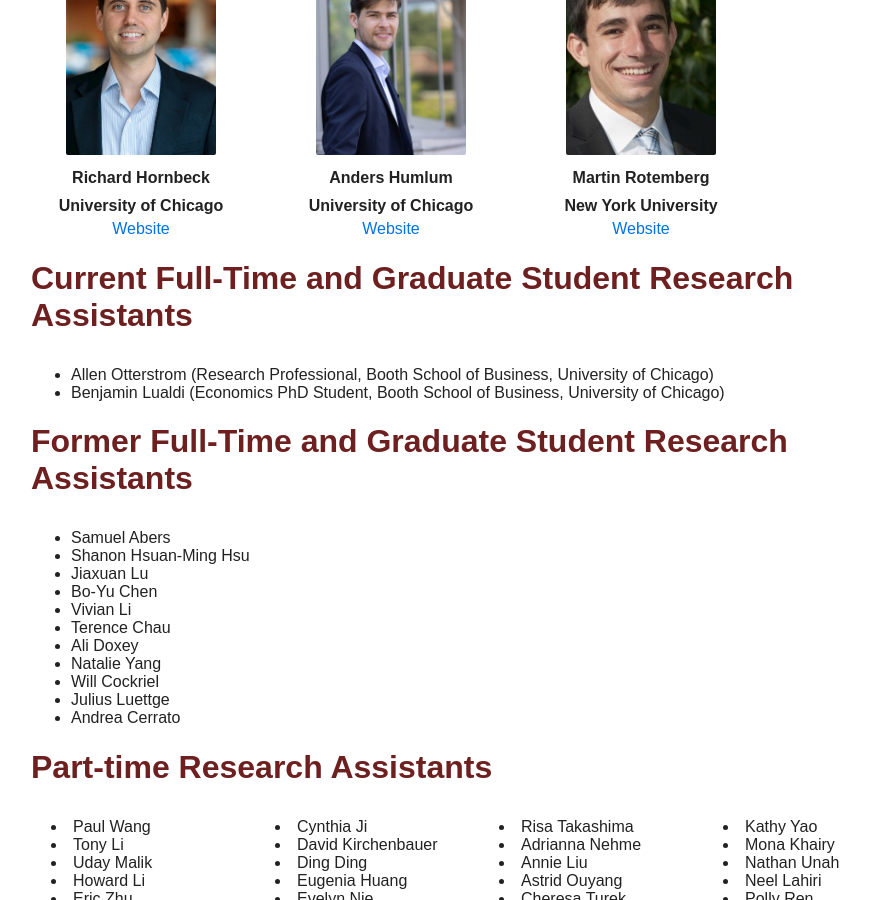
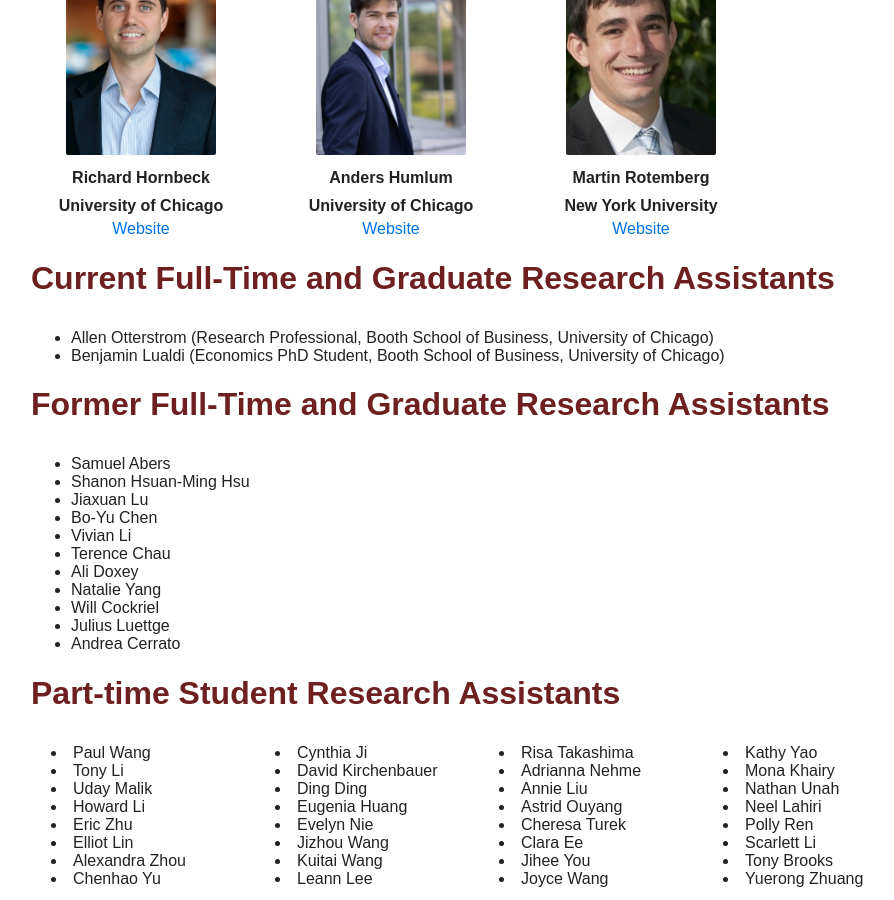
Before and after one commit to allen-otterstrom/CMF_data, a Jekyll site: the page built from who-we-are.md, in a window 1280 px wide and 900 px high, scrolled down 272 px. Shown: the whole window, without its empty margins (159-1053 px from the left). Built offline with Jekyll 4.4.1, drawn with Linux system fonts in a browser that asks for light colours.

Commit message:
Update who-we-are.md

```diff
--- a/who-we-are.md
+++ b/who-we-are.md
@@ -101,11 +101,11 @@
   </div>
 </div>
 
-# Current Full-Time and Graduate Student Research Assistants
+# Current Full-Time and Graduate Research Assistants
 - Allen Otterstrom (Research Professional, Booth School of Business, University of Chicago)
 - Benjamin Lualdi (Economics PhD Student, Booth School of Business, University of Chicago)
 
-# Former Full-Time and Graduate Student Research Assistants
+# Former Full-Time and Graduate Research Assistants
 - Samuel Abers
 - Shanon Hsuan-Ming Hsu
 - Jiaxuan Lu
```
Also changed, not shown: other parts of who-we-are.md (+1 -1 lines).
